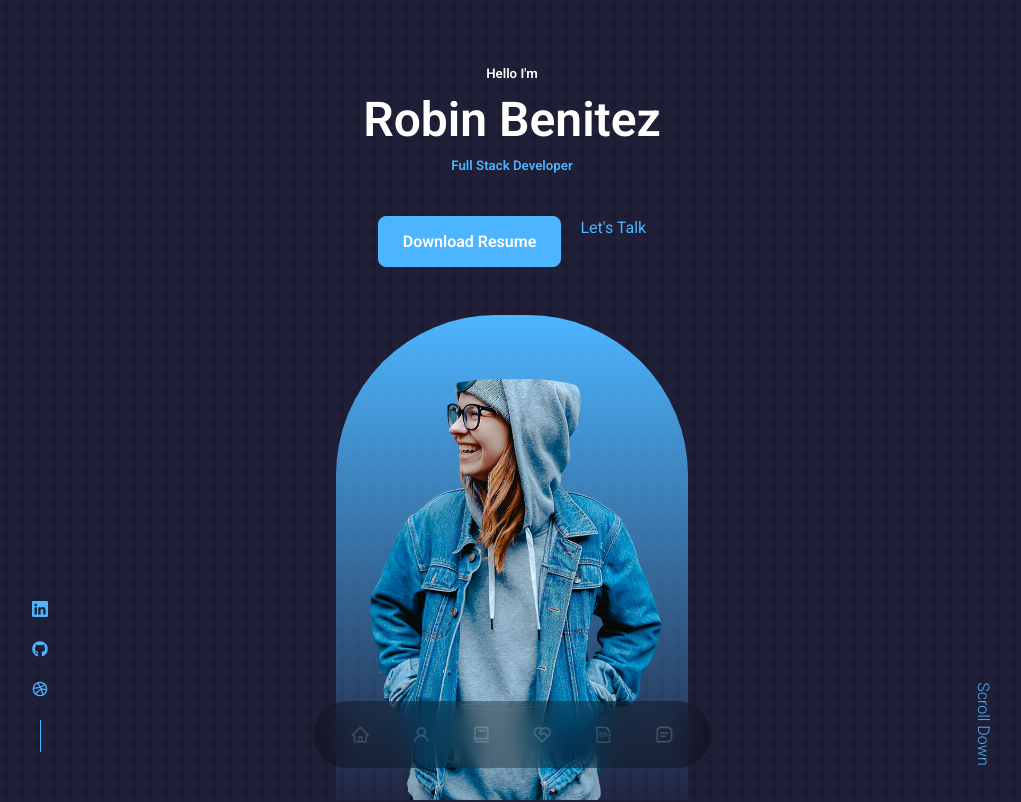
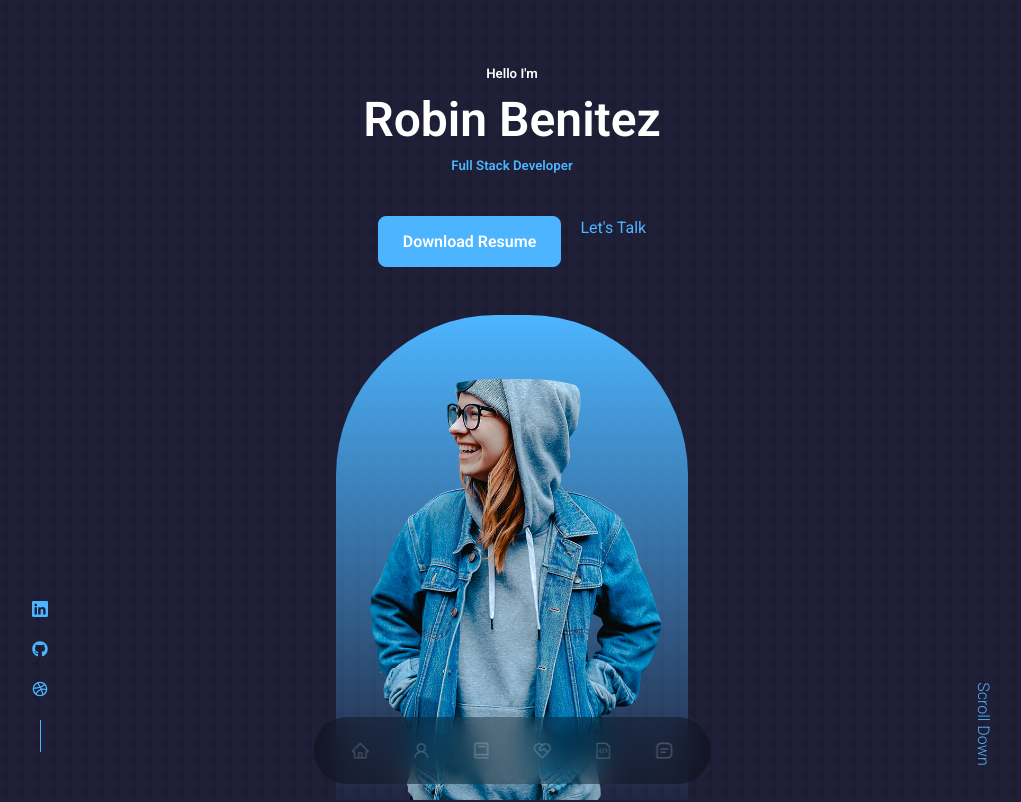
Before and after one commit to robinbenitezmora/Portfolio-Full-Stack-Robin, a React (Create React App) app: page / in a window 1280 px wide. Shown: the top 802 px of the page, without its empty margins (128-1149 px from the left). Built offline with nearby package versions, Linux system fonts and the light colour scheme.

Commit message:
Adjust positio of nav bar

```diff
--- a/src/components/nav/nav.css
+++ b/src/components/nav/nav.css
@@ -8,7 +8,7 @@ nav {
   z-index: 100;
   left: 50%;
   transform: translateX(-50%);
-  bottom: 2rem;
+  bottom: 1rem;
   gap: 1rem;
   border-radius: 3rem;
   backdrop-filter: blur(15px);
```
